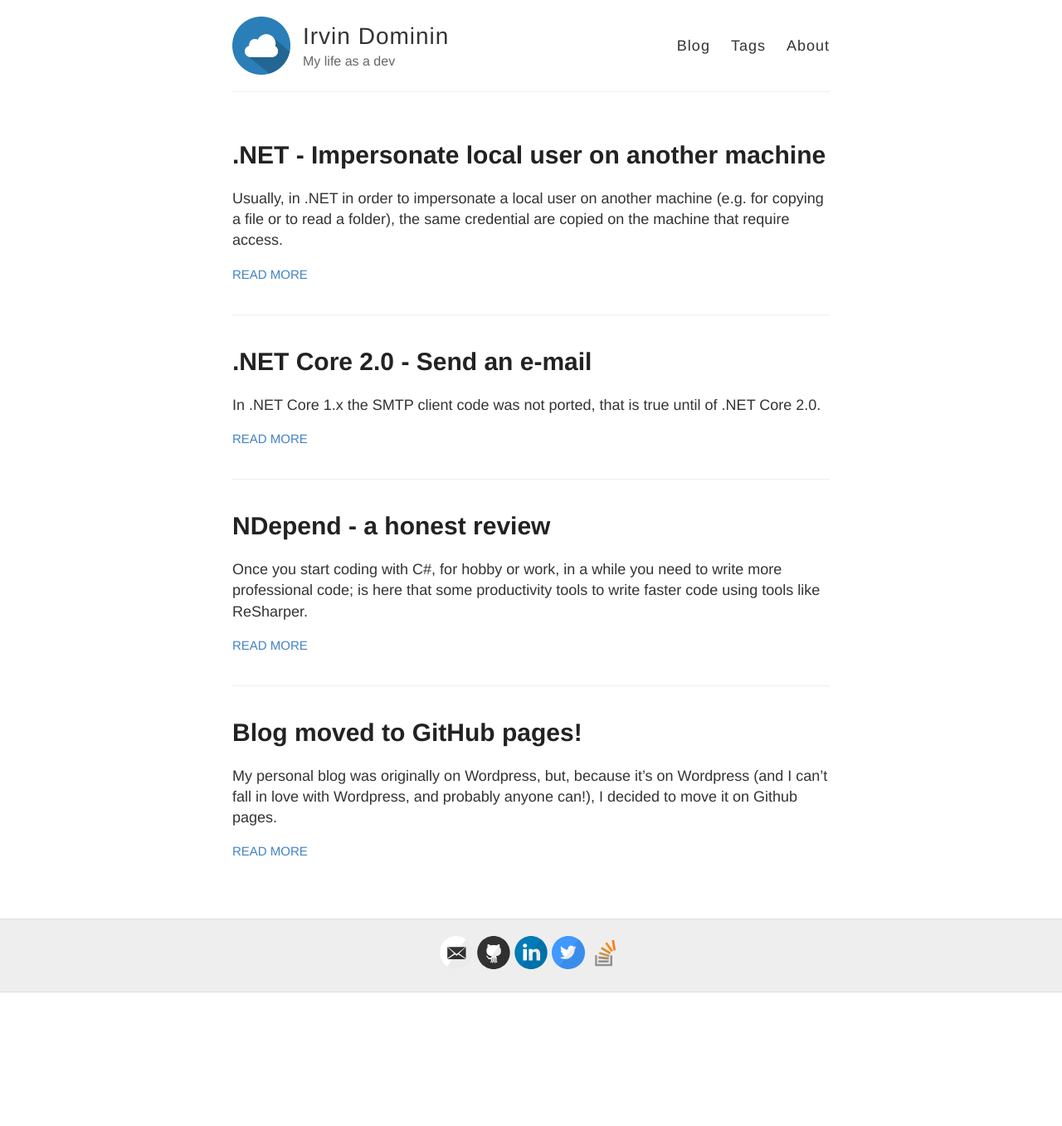
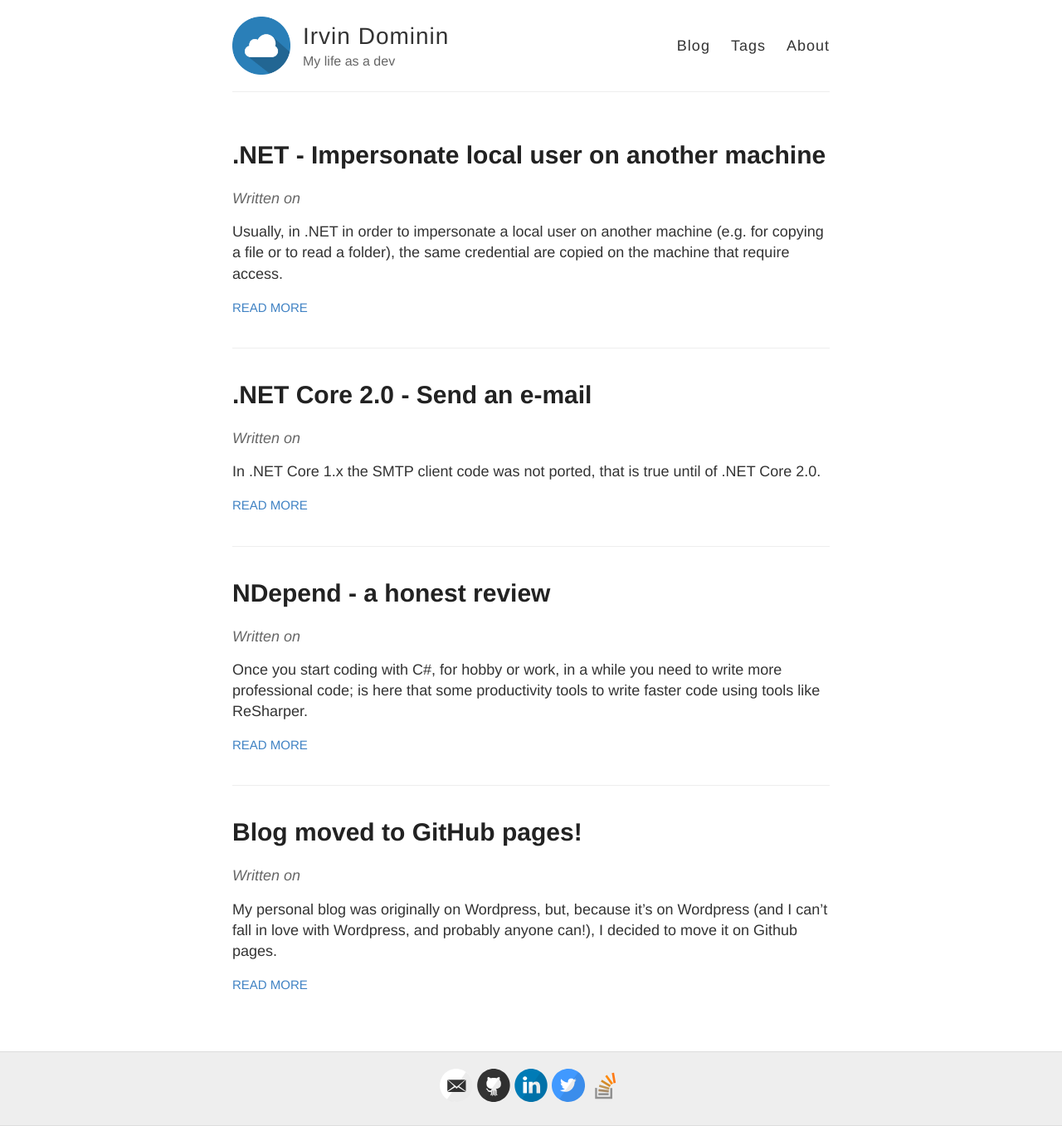
Before and after one commit to IrvinDominin/irvindominin.github.io, a Jekyll site: the page built from index.html, in a window 1280 px wide. Shown: the whole page at 83% size. Built offline with Jekyll 4.4.1, drawn with Linux system fonts in a browser that asks for light colours; nearby versions of some CDN libraries; before the commit the page ends 1196 px from its top, so only the background shows below that.

Commit message:
Fix on tags

```diff
--- a/index.html
+++ b/index.html
@@ -8,6 +8,16 @@
 
       <h1><a href="{{ site.baseurl }}{{ post.url }}">{{ post.title }}</a></h1>
 
+      <span class="date">
+        Written on {{ page.date | date: "%B %e, %Y" }}
+      </span>
+
+      <span class="tags">
+          {% for tag in page.tags %}
+            <a class="post-tag" href="{{ site.baseurl }}/tags/#{{ tag | slugify }}"> {{ tag }} </a>
+          {% endfor %}
+      </span>
+
       <div class="entry">
         {{ post.excerpt }}
       </div>
--- a/style.scss
+++ b/style.scss
@@ -326,6 +326,14 @@
   padding-right: .5em;
 }
 
+small.post-date {
+  display: inline-block;
+  font-size: 80%;
+  color: #9a9a9a;
+  margin: 0;
+  padding: 0;
+}
+
 // Settled on moving the import of syntax highlighting to the bottom of the CSS
 // ... Otherwise it really bloats up the top of the CSS file and makes it difficult to find the start
 @import "highlights";
```
